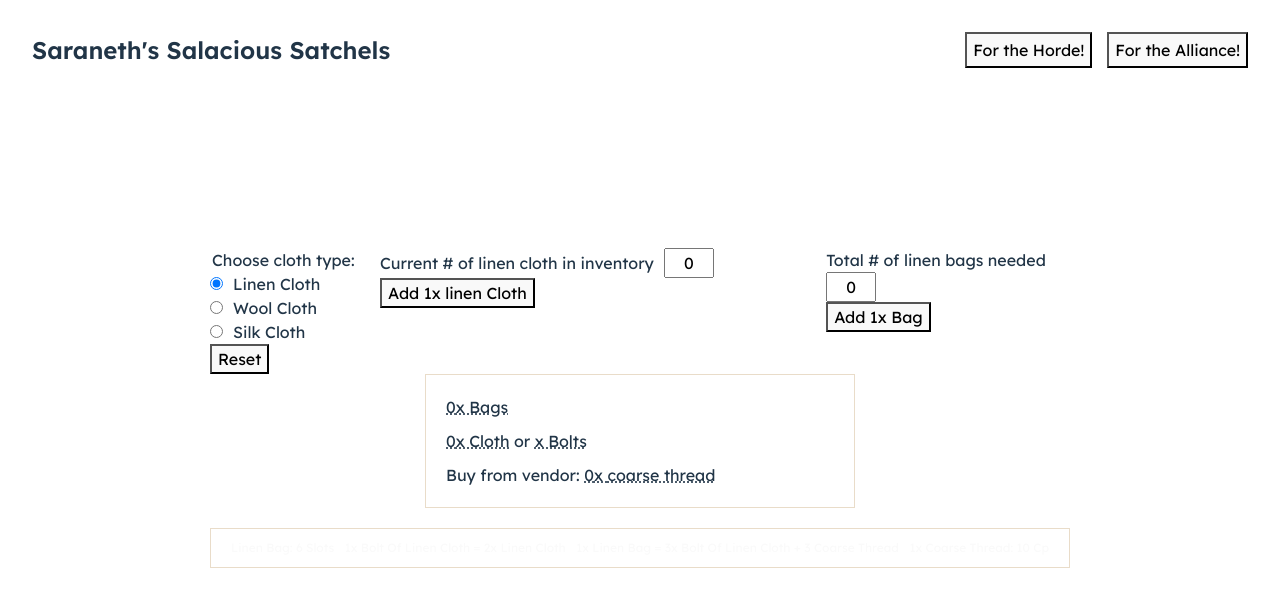
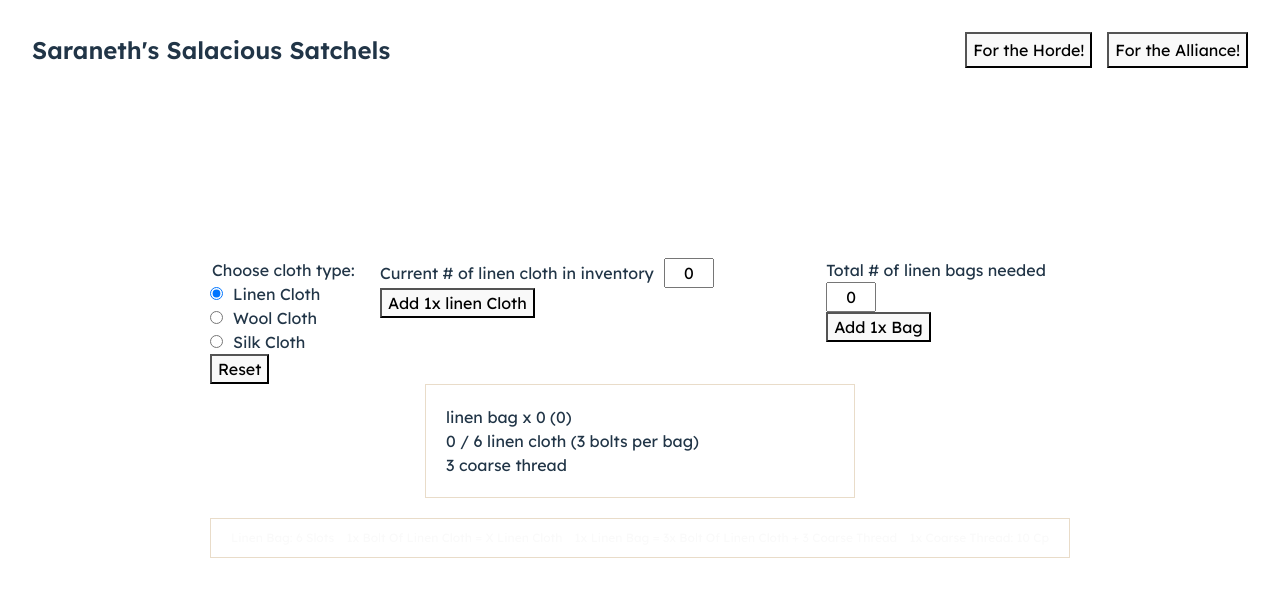
Before and after one commit to JessJudd/wow-linen-bags, a React (Vite) app: page / in a window 1280 px wide. Shown: the top 606 px of the page. Built offline with nearby package versions, Linux system fonts and the light colour scheme; a web font is replaced by a local one.

Commit message:
v5 more wip
converting output to resemble the wow crafting interface

```diff
--- a/src/components/BagCalc.jsx
+++ b/src/components/BagCalc.jsx
@@ -13,6 +13,11 @@ export const BagCalc = ({clothData}) => {
 
     const boltCount = bagCount > 0 && Math.floor(bagCount * boltMultiplier);
 
+    const craftBags = clothCount > 5 ? Math.floor(clothCount / clothPerBag) : 0;
+
+    const needCloth = bagCount > 0 ? Math.floor(bagCount * clothPerBag) : 0;
+    const needBolts = bagCount > 0 && Math.floor(bagCount * boltMultiplier);
+
     const threadTotal = bagCount > 0 ? Math.floor(bagCount * threadCount) : 0;
     const threadType = BAGS[clothType].threadType;
     const isPlural = bagCount > 1 ? 's' : '';
@@ -20,26 +25,16 @@ export const BagCalc = ({clothData}) => {
 
     return (
         <div className={`calculator ${clothType}`}>
-            <div className="results">
-                <span className="value">{bagCount}x Bags</span>
+
+
+            <div classname="crafting">
+                {clothType} {bagType} x {bagCount} ({craftBags})<br />
+                {/* ? / {BAGS[clothType].boltCount} Bolt of {clothType} Cloth<br /> */}
+                {clothCount} / {BAGS[clothType].clothPerBag} {clothType} cloth ({BAGS[clothType].boltCount} bolts per {bagType})<br />
+                {bagCount > 0 ? BAGS[clothType].threadCount * bagCount : BAGS[clothType].threadCount} {threadType}
             </div>
 
-            <div className="results many">
-                {/* <span className="lead">Materials Needed:</span>  */}
-                <div>
-                    <span className="value">{clothCount}x Cloth</span> or <span className="value">{boltCount}x Bolts</span>
-                </div>
-            </div>
 
-            {clothType === 'silk' ?
-                <div className="results leather">
-                    <span className="value vendor">{leatherCount}x {leatherType} leather</span>
-                </div>
-                : null
-            }
-            <div className="results">
-                <span className="lead">Buy from vendor:</span> <span className="value vendor">{threadTotal}x {threadType}</span>
-            </div>
         </div>
     )
 }
--- a/src/constants.js
+++ b/src/constants.js
@@ -2,7 +2,7 @@ export const BAGS = {
     linen: {
         bagSize: 6,
         clothPerBag: 6,
-        clothCount: 2,
+        clothPerBolt: 2,
         boltCount: 3,
         threadCount: 3,
         threadType: 'coarse thread',
@@ -11,7 +11,7 @@ export const BAGS = {
     wool: {
         bagSize: 8,
         clothPerBag: 9,
-        clothCount: 3,
+        clothPerBolt: 3,
         boltCount: 3,
         threadCount: 1,
         threadType: 'fine thread',
@@ -20,7 +20,7 @@ export const BAGS = {
     silk: {
         bagSize: 10,
         clothPerBag: 12,
-        clothCount: 4,
+        clothPerBolt: 4,
         boltCount: 3,
         threadCount: 3,
         threadType: 'fine thread',
```
Also changed, not shown: 2 other files (tests, documents, lock files or other folders).
